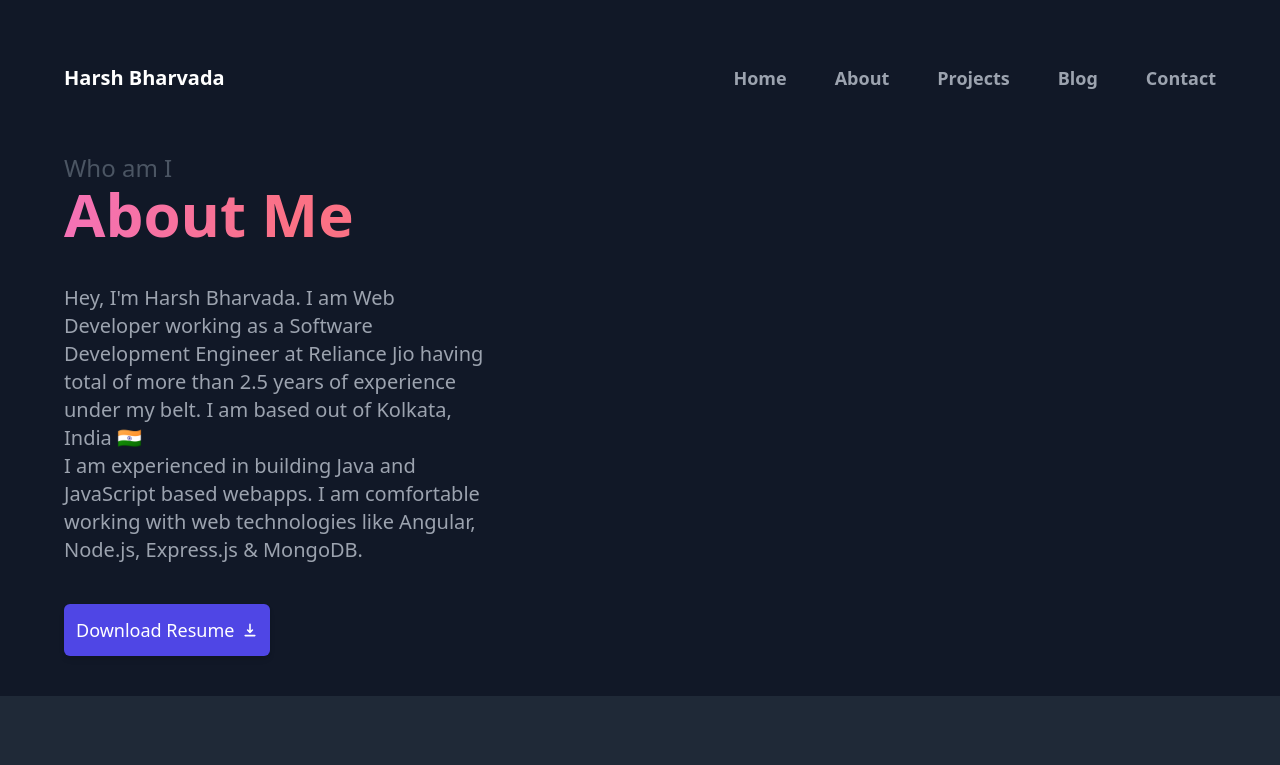
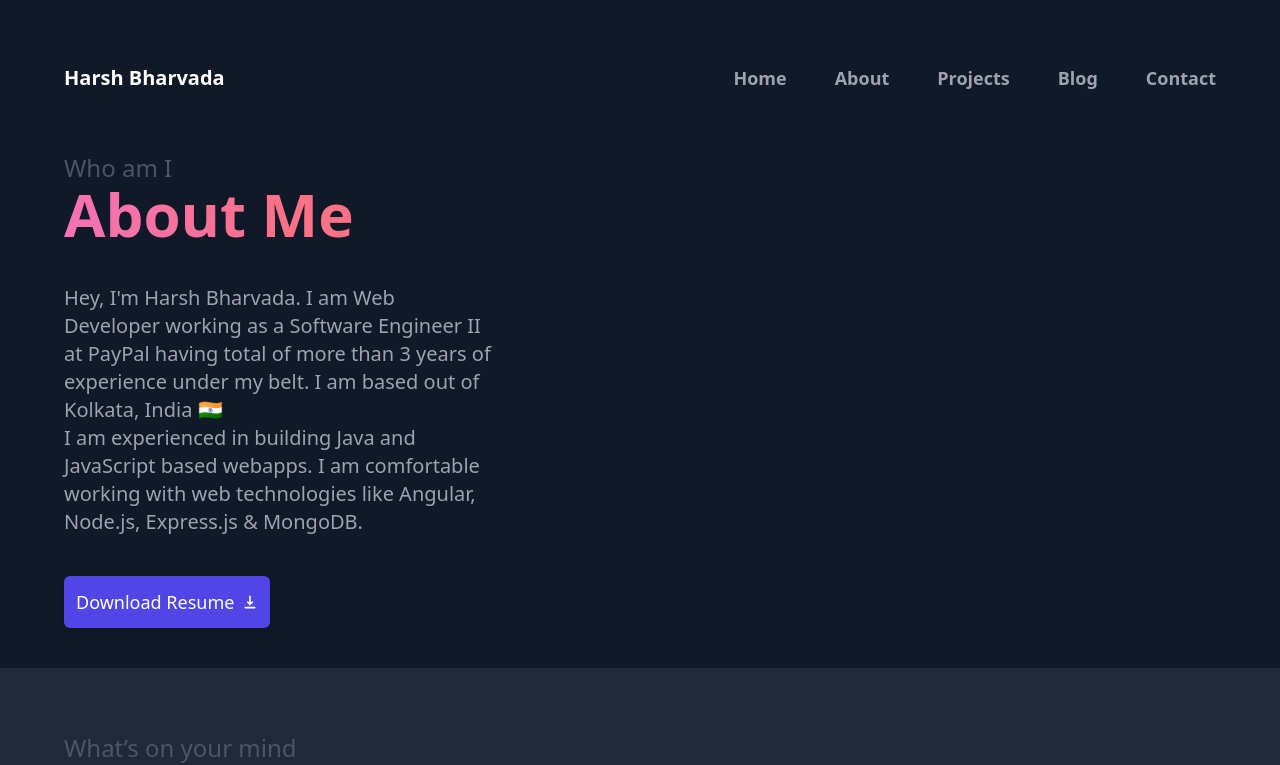
Before and after one commit to harsh07bharvada/Portfolio, an Angular app: page /about in a window 1280 px wide. Shown: the top 765 px of the page. Built offline with nearby package versions, Linux system fonts and the light colour scheme; what @tailwindcss/typography would draw is missing.

Commit message:
Employer name update

```diff
--- a/src/app/pages/about/about-section/about-section.component.html
+++ b/src/app/pages/about/about-section/about-section.component.html
@@ -12,8 +12,7 @@
 
       <div
         class="flex w-full text-gray-400 md:pr-20 font-base text-lg md:text-xl justify-center md:justify-start items-center">
-        <span @slideInFromRightAndFade  class="text-center md:text-left">Hey, I'm Harsh Bharvada. I am Web Developer working as a Software
-          Development Engineer at Reliance Jio having total of more than 2.5 years of experience under my belt. I am
+        <span @slideInFromRightAndFade  class="text-center md:text-left">Hey, I'm Harsh Bharvada. I am Web Developer working as a Software Engineer II at PayPal having total of more than 3 years of experience under my belt. I am
           based out of Kolkata, India 🇮🇳
           <br>
           I am experienced in building Java and JavaScript based webapps. I am comfortable working with web technologies
```
